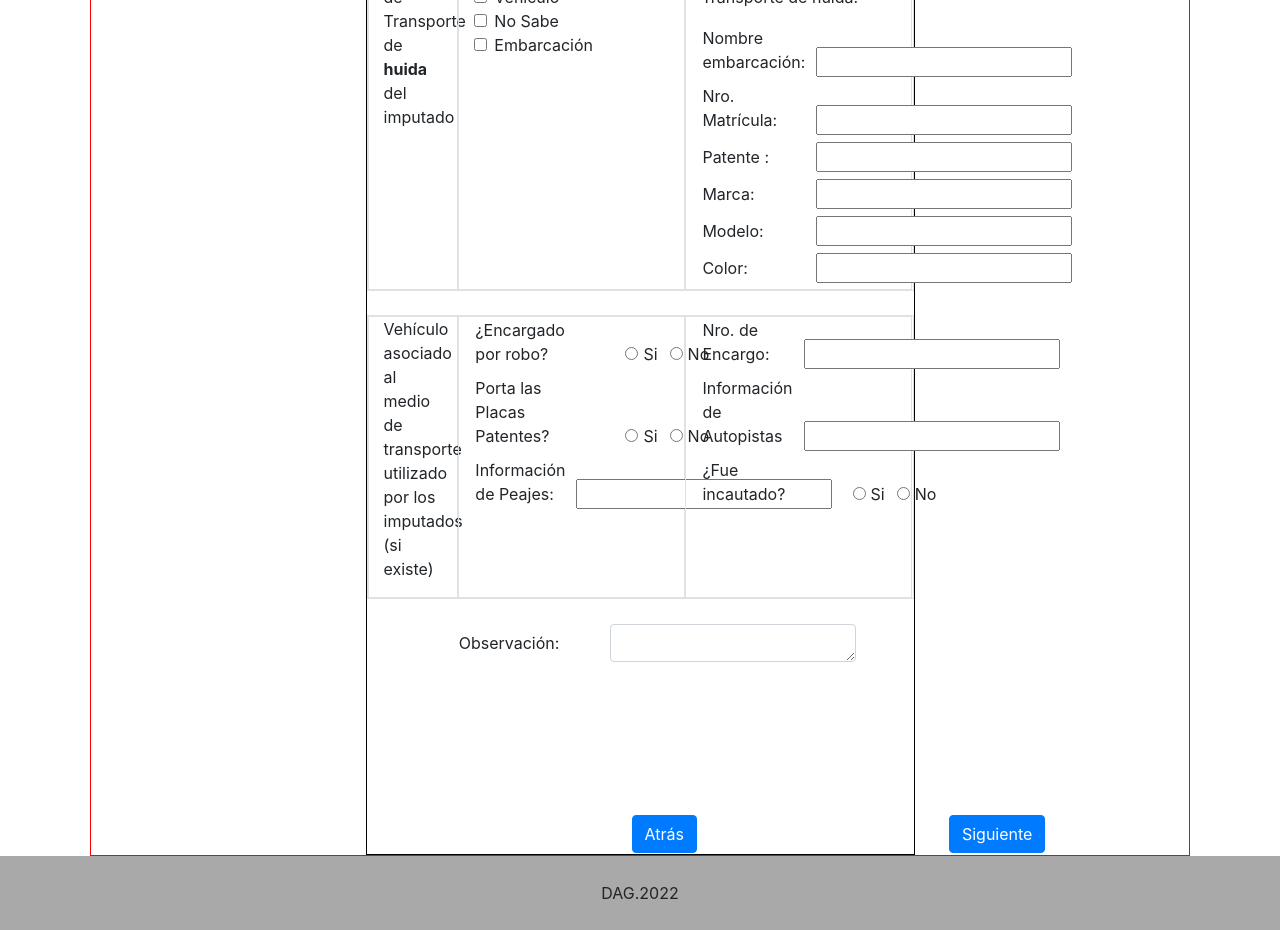
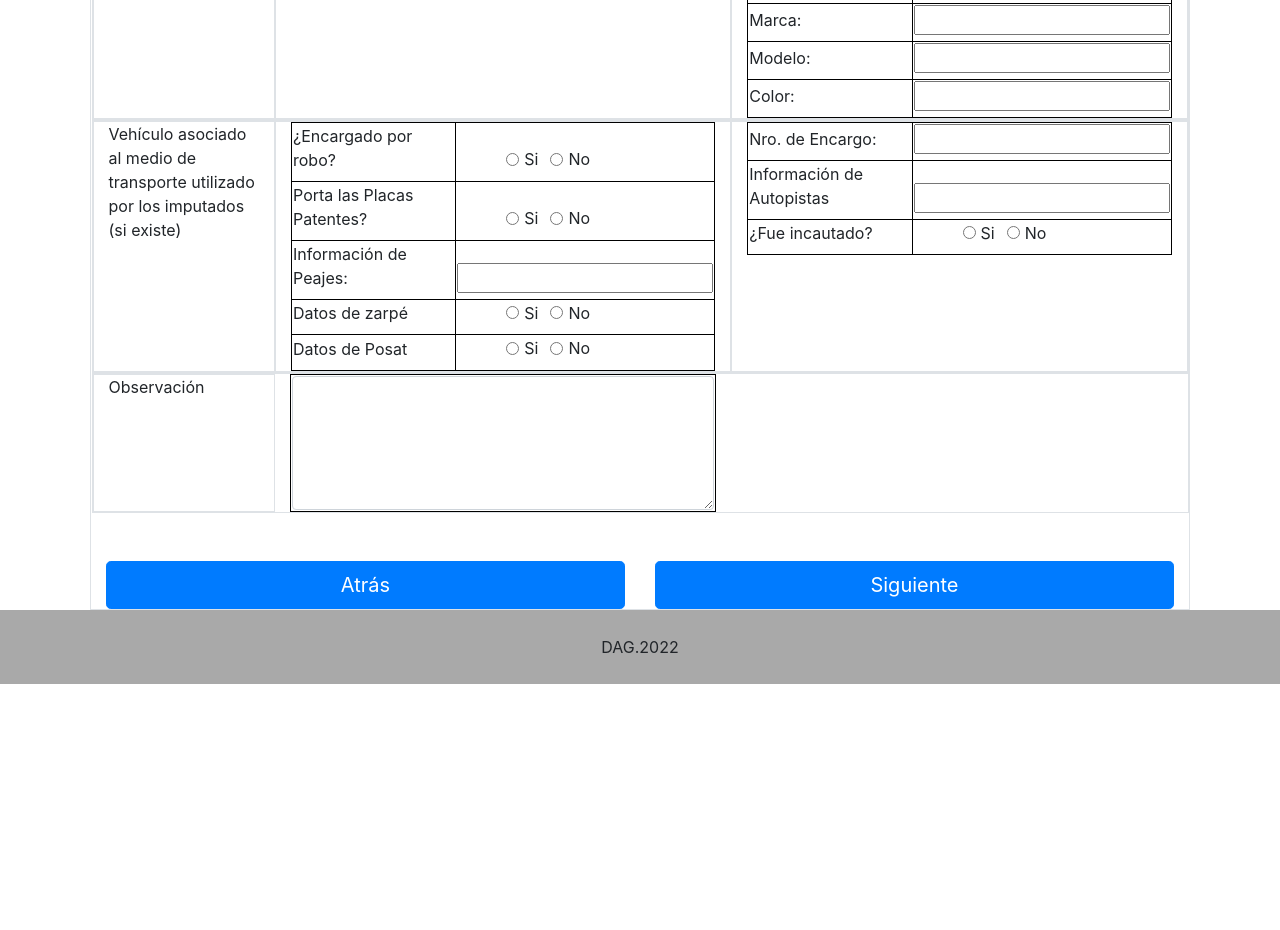
Before and after one commit to ericksolar/ParteYDenuncias, an Angular app in the folder ParteyDenunciaFrontEnd/: page /transporte in a window 1280 px wide. Shown: the part 680-1610 px from the top of the page. After the commit the page ends 1364 px from the top, so only its background shows below. Built offline with nearby package versions, Linux system fonts and the light colour scheme.

Commit message:
UPD: Actualizacion Pantalla testigo close #57

```diff
--- a/ParteyDenunciaFrontEnd/src/app/components/relato/relato.component.css
+++ b/ParteyDenunciaFrontEnd/src/app/components/relato/relato.component.css
@@ -0,0 +1,3 @@
+td{
+    border: 1px solid black;
+}
--- a/ParteyDenunciaFrontEnd/src/app/components/testigo/testigo.component.html
+++ b/ParteyDenunciaFrontEnd/src/app/components/testigo/testigo.component.html
@@ -17,7 +17,7 @@
                          <!-- <fieldset disabled> -->
                             <tr>
                                 <td>
-                                    <label>Nombre:</label>
+                                    <label>Nombre: <span style="color: red; font-weight: bold;">*</span></label>
                                 </td>
                                 <td>
                                     <input type="text">
@@ -37,7 +37,7 @@
 
                             <tr>
                                 <td>
-                                    <label>Tipo de documento de identificación</label>
+                                    <label>Tipo de documento de identificación <span style="color: red; font-weight: bold;">*</span></label>
                                 </td>
                                 <td>
                                     <select class="form-select" [(ngModel)]="selectedTipoDocumento" name="tipoDocumento" aria-label="Default select example">
@@ -55,7 +55,7 @@
 
                             <tr>
                                 <td>
-                                    <label>N° de documento de identificación:</label>
+                                    <label>N° de documento de identificación: <span style="color: red; font-weight: bold;">*</span></label>
                                 </td>
                                 <td>
                                     <input type="text">
@@ -100,7 +100,7 @@
 
                             <tr>
                                 <td>
-                                    <label>Nacionalidad</label>
+                                    <label>Nacionalidad <span style="color: red; font-weight: bold;">*</span></label>
                                 </td>
                                 <td>
                                     <input type="text">
@@ -118,7 +118,7 @@
 
                             <tr>
                                 <td>
-                                    <label>Estado Migratorio</label>
+                                    <label>Estado Migratorio <span style="color: red; font-weight: bold;">*</span></label>
                                 </td>
                                 <td>
                                     <select class="form-select" aria-label="Default select example">
@@ -253,7 +253,7 @@
 
                             <tr>
                                 <td>
-                                    <label for="disabledSelect" class="form-label">Tipo de Direccion</label>
+                                    <label for="disabledSelect" class="form-label">Tipo de Direccion <span style="color: red; font-weight: bold;">*</span></label>
                                 </td>
 
                                 <td>
@@ -271,7 +271,7 @@
 
                             <tr>
                                 <td>
-                                    <label>Calle</label>
+                                    <label>Calle <span style="color: red; font-weight: bold;">*</span></label>
                                 </td>
                                 <td>
                                     <input type="text">
@@ -279,7 +279,7 @@
                             </tr>
                             <tr>
                                 <td>
-                                    <label>Numero</label>
+                                    <label>Numero <span style="color: red; font-weight: bold;">*</span></label>
                                 </td>
                                 <td>
                                     <input type="text">
@@ -320,7 +320,7 @@
                             </tr>
                             <tr>
                                 <td>
-                                    <p> Región: </p>
+                                    <p>Región: <span style="color: red; font-weight: bold;">*</span></p>
 
                                 </td>
                                 <td>
@@ -349,7 +349,7 @@
                             </tr>
                             <tr>
                                 <td>
-                                    <label>Comuna</label>
+                                    <label>Comuna <span style="color: red; font-weight: bold;">*</span></label>
                                 </td>
                                 <td>
                                     <input type="text">
@@ -374,7 +374,7 @@
                             <br>
                             <tr>
                                 <td>
-                                    <label for="disabledSelect" class="form-label">Datos del contacto</label>
+                                    <label for="disabledSelect" class="form-label">Datos del contacto <span style="color: red; font-weight: bold;">*</span></label>
                                 </td>
 
                                 <td>
@@ -402,7 +402,7 @@
 
                             <tr>
                                 <td>
-                                    <label>Telefono Movil</label>
+                                    <label>Telefono Movil <span style="color: red; font-weight: bold;">*</span></label>
                                 </td>
                                 <td>
                                     <input type="text">
@@ -517,6 +517,32 @@
                                         </td>
                                     </div>
                                 </td>
+
+                                <tr>
+                                    <td class="mb-3" style="padding-right: 50px;">
+                                        <label>¿Poosee algún registro o prueba de los hechos?</label>
+                                    </td>
+                                    <td>
+                                        <div class="form-check">
+                                            <input class="form-check-input" type="radio" name="flexRadioDefault" id="flexRadioDefault1">
+                                            <label class="form-check-label" for="flexRadioDefault1">
+                                                Si
+                                            </label>
+                                        </div>
+                                        <div class="form-check">
+                                            <input class="form-check-input" type="radio" name="flexRadioDefault" id="flexRadioDefault2" checked>
+                                            <label class="form-check-label" for="flexRadioDefault2">
+                                                No
+                                            </label>
+                                        </div>
+                                        <div class="form-check">
+                                            <td style="padding-right: 50px;">
+                                                <label>Si la respuesta es SI, indicar registro o prueba de los hechos:</label>
+                                                <textarea class="form-control" rows="4" cols="50"></textarea>
+                                            </td>
+                                        </div>
+                                    </td>
+
                             </tr>
                         </div>
                     </div>
--- a/ParteyDenunciaFrontEnd/src/app/components/transporte/transporte.component.css
+++ b/ParteyDenunciaFrontEnd/src/app/components/transporte/transporte.component.css
@@ -0,0 +1,3 @@
+td{
+    border: 1px solid black;
+}
--- a/ParteyDenunciaFrontEnd/src/app/components/transporte/transporte.component.html
+++ b/ParteyDenunciaFrontEnd/src/app/components/transporte/transporte.component.html
@@ -1,27 +1,18 @@
-<div class="row mt-3" style="border: 1px solid red;">
-    <!--area arriba-->
-    <!-- <div class="col-4" style="border: 1px solid blue;"> -->
-    <!--area izquierda-->
+<div class="row border">
 
-    <!-- </div> -->
-
-
-    <div style="text-align: left;" class="col-6 offset-3" style="border: 1px solid black;">
-        <!--area derecha-->
-
+    <div class="col">
 
         <form>
-            <div style="text-align: center;" class="mt-3">
 
-                <legend>Medio de Transporte Utilizado</legend>
-                <p> (Solo lo llena el funcionario policial)</p>
+            <table style="width: 100%;">
 
-            </div>
-
-            <br>
-
+                <tr>
+                    <td colspan="3" class="" style="text-align: center;">
+                        <h3>Medio de Transporte Utilizado</h3>
+                        <small>(Solo lo llena el funcionario policial)</small>
+                    </td>
+                </tr>
                 <!-- ////////////////          1ra fila       ////////////////////// -->
-
                 <div class="row border">
                     <div class="col-2 border">
                         <p>Medio de Transporte de <b>llegada</b> del imputado</p>
@@ -43,12 +34,9 @@
                             <input class="form-check-input" type="checkbox" value="" id="flexCheckChecked">
                             <label class="form-check-label" for="flexCheckChecked">Embarcación</label>
                         </div>
-
                     </div>
-
                     <div class="col-5 border">
                         <P>Detalle medio de Transporte de llegada : </P>
-
                         <tr>
                             <td style="padding-right: 10px;">
                                 <label>Nombre embarcación:</label>
@@ -64,8 +52,6 @@
                             <td>
                                 <input type="text">
                             </td>
-
-
                         </tr>
                         <tr>
                             <td style="padding-right: 10px;">
@@ -99,14 +85,9 @@
                                 <input type="text">
                             </td>
                         </tr>
-
                     </div>
                 </div>
-
-
                 <!-- ///////////////////      2da FILA    /////////////////// -->
-            <br>
-
                 <div class="row border">
                     <div class="col-2 border">
                         <p>Medio de Transporte de <b>huida</b> del imputado</p>
@@ -128,12 +109,9 @@
                             <input class="form-check-input" type="checkbox" value="" id="flexCheckChecked">
                             <label class="form-check-label" for="flexCheckChecked">Embarcación</label>
                         </div>
-
                     </div>
-
                     <div class="col-5 border">
                         <P>Detalle medio de Transporte de huida: </P>
-
                         <tr>
                             <td style="padding-right: 10px;">
                                 <label>Nombre embarcación:</label>
@@ -149,8 +127,6 @@
                             <td>
                                 <input type="text">
                             </td>
-
-
                         </tr>
                         <tr>
                             <td style="padding-right: 10px;">
@@ -184,22 +160,17 @@
                                 <input type="text">
                             </td>
                         </tr>
-
                     </div>
                 </div>
                 <!-- ///////////////////      3da FILA    /////////////////// -->
-            <br>
-
                 <div class="row border">
                     <div class="col-2 border">
                         <p>Vehículo asociado al medio de transporte utilizado por los imputados (si existe)</p>
                     </div>
                     <div class="col-5 border">
-
                         <!-- <div>
                             <td style="padding-right: 20px;">
                                 <label style="padding-right: 30px;">¿Encargado por robo? </label><br>
-
                             </td>
                             <td>
                                 <select class="form-select" aria-label="Default select example">
@@ -208,15 +179,11 @@
                                 <option value="1">No</option>
                             </select>
                             </td>
-
                         </div> -->
-
-
                         <tr>
                             <td>
                                 <label>¿Encargado por robo?</label>
                             </td>
-
                             <td style="padding-left: 50px;">
                                 <div class="form-check form-check-inline">
                                     <input class="form-check-input" type="radio" name="inlineRadioOptions" id="inlineRadio1" value="option1">
@@ -228,15 +195,9 @@
                                 </div>
                             </td>
                         </tr>
-
-
-
-
-
                         <!-- <div>
                             <td style="padding-right: 20px;">
                                 <label>¿Porta las Placas Patentes? </label><br>
-
                             </td>
                             <td>
                                 <select class="form-select" aria-label="Default select example">
@@ -245,14 +206,11 @@
                                 <option value="1">No</option>
                             </select>
                             </td>
-
                         </div> -->
-
                         <tr>
                             <td>
                                 <label>Porta las Placas Patentes?</label>
                             </td>
-
                             <td style="padding-left: 50px;">
                                 <div class="form-check form-check-inline">
                                     <input class="form-check-input" type="radio" name="inlineRadioOptions" id="inlineRadio1" value="option1">
@@ -264,15 +222,6 @@
                                 </div>
                             </td>
                         </tr>
-
-
-
-
-
-
-
-
-
                         <tr>
                             <td style="padding-right: 10px;">
                                 <label>Información de Peajes:</label>
@@ -280,14 +229,39 @@
                             <td>
                                 <input type="text">
                             </td>
-
-
                         </tr>
-
+                        <tr>
+                            <td>
+                                <label>Datos de zarpé</label>
+                            </td>
+                            <td style="padding-left: 50px;">
+                                <div class="form-check form-check-inline">
+                                    <input class="form-check-input" type="radio" name="inlineRadioOptions" id="inlineRadio1" value="option1">
+                                    <label class="form-check-label" for="inlineRadio1">Si</label>
                                 </div>
-
+                                <div class="form-check form-check-inline">
+                                    <input class="form-check-input" type="radio" name="inlineRadioOptions" id="inlineRadio2" value="option2">
+                                    <label class="form-check-label" for="inlineRadio2">No</label>
+                                </div>
+                            </td>
+                        </tr>
+                        <tr>
+                            <td>
+                                <label>Datos de Posat</label>
+                            </td>
+                            <td style="padding-left: 50px;">
+                                <div class="form-check form-check-inline">
+                                    <input class="form-check-input" type="radio" name="inlineRadioOptions" id="inlineRadio1" value="option1">
+                                    <label class="form-check-label" for="inlineRadio1">Si</label>
+                                </div>
+                                <div class="form-check form-check-inline">
+                                    <input class="form-check-input" type="radio" name="inlineRadioOptions" id="inlineRadio2" value="option2">
+                                    <label class="form-check-label" for="inlineRadio2">No</label>
+                                </div>
+                            </td>
+                        </tr>
+                    </div>
                     <div class="col-5 border">
-
                         <tr>
                             <td style="padding-right: 10px;">
                                 <label>Nro. de Encargo:</label>
@@ -303,15 +277,11 @@
                             <td>
                                 <input type="text">
                             </td>
-
-
                         </tr>
-
                         <tr>
                             <td>
                                 <label>¿Fue incautado?</label>
                             </td>
-
                             <td style="padding-left: 50px;">
                                 <div class="form-check form-check-inline">
                                     <input class="form-check-input" type="radio" name="inlineRadioOptions" id="inlineRadio1" value="option1">
@@ -323,47 +293,26 @@
                                 </div>
                             </td>
                         </tr>
-
-
                     </div>
                 </div>
-
-
                 <!-- ///////////////////      3da FILA    /////////////////// -->
-            <br>
-
-            <div class="row">
-                <div class="col-2 ">
+                <div class="row border">
+                    <div class="col-2 border">
+                        Observación
                     </div>
-
+                    <div class="col-5 ">
                         <tr>
-                    <td style="padding-right: 50px;">
-                        <label>Observación:</label>
-                    </td>
                             <td>
-                        <textarea class="form-control" rows="1"></textarea>
+                                <textarea class="form-control" rows="5" cols="130" ></textarea>
                             </td>
                         </tr>
-
-                <div class="col-5 ">
                     </div>
-
                 </div>
-
+            </table>
+            <div class="row mt-5">
+                <div class="col"><button type="submit" class="btn btn-primary btn-lg btn-block " routerLink="/delito" routerLinkActive="active">Atrás</button></div>
+                <div class="col"><button type="submit" class="btn btn-primary btn-lg btn-block " routerLink="/victima" routerLinkActive="active">Siguiente</button></div>
+            </div>
         </form>
-
-
-        <tr>
-            <td style="padding-left: 100PX;">
-                <button type="submit" class="btn btn-primary " routerLink="/delito" routerLinkActive="active" style="margin-left: 150px; margin-top: 150px;">Atrás</button>
-
-            </td>
-            <td>
-                <button type="submit" class="btn btn-primary " routerLink="/victima" routerLinkActive="active" style="margin-left: 250px; margin-top: 150px;">Siguiente</button>
-
-            </td>
-        </tr>
-
     </div>
-
 </div>
```
Also changed, not shown: ParteyDenunciaFrontEnd/src/app/components/imputado/imputado.component.html (+20 -19 lines), ParteyDenunciaFrontEnd/src/app/components/victima/victima.component.html (+11 -11 lines). Lines whose indentation alone changed are shown as unchanged.
